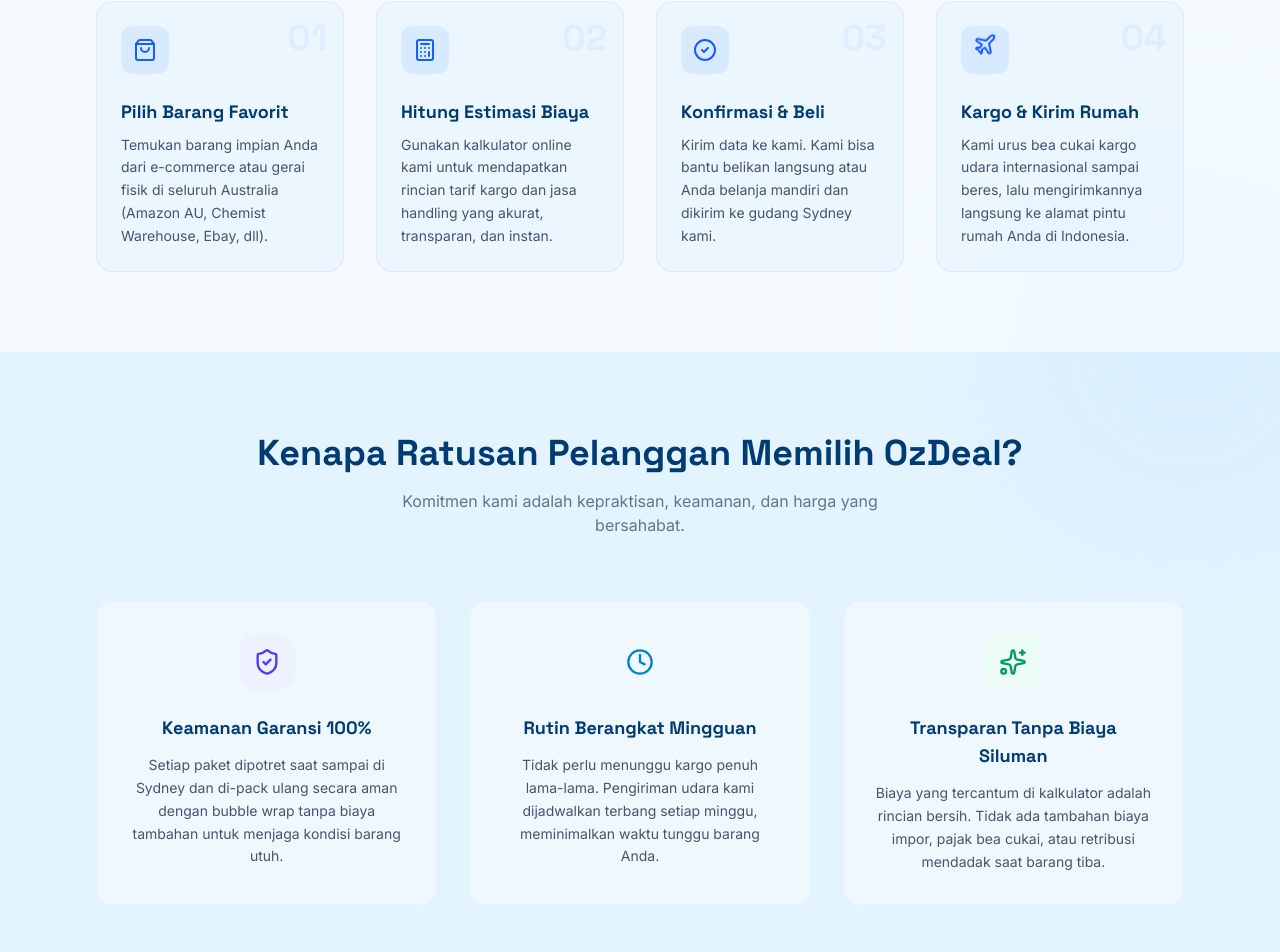
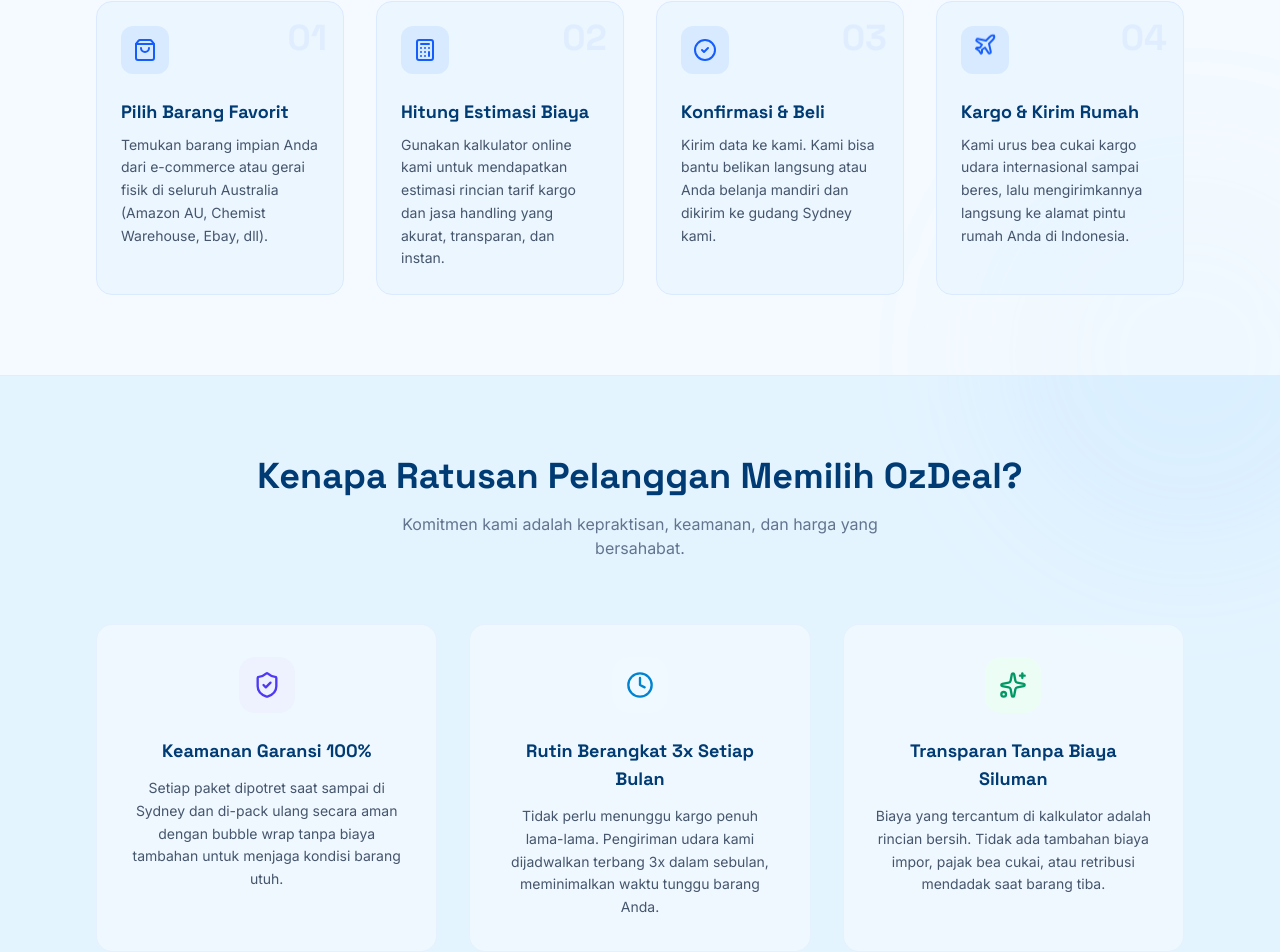
Before and after one commit to AndreHermanto/ozdeal-app, a React (Vite) app: page / in a window 1280 px wide. Shown: the part 1031-1983 px from the top of the page. Built offline with nearby package versions, Linux system fonts and the light colour scheme; no server answers.

Commit message:
docs: update service information and descriptions
Clarify shipping frequency to 3x per month and improve wording for the estimation calculator feature.

```diff
--- a/src/components/HomeView.tsx
+++ b/src/components/HomeView.tsx
@@ -199,7 +199,7 @@ export default function HomeView({ setView, faqRef }: HomeViewProps) {
                 Hitung Estimasi Biaya
               </h3>
               <p className="text-xs sm:text-sm text-slate-600 leading-relaxed">
-                Gunakan kalkulator online kami untuk mendapatkan rincian tarif kargo dan jasa handling yang akurat, transparan, dan instan.
+                Gunakan kalkulator online kami untuk mendapatkan estimasi rincian tarif kargo dan jasa handling yang akurat, transparan, dan instan.
               </p>
             </div>
 
@@ -264,9 +264,9 @@ export default function HomeView({ setView, faqRef }: HomeViewProps) {
             <div className="w-14 h-14 rounded-2xl bg-sky-50 flex items-center justify-center text-sky-600 mb-6">
               <Clock className="w-7 h-7" />
             </div>
-            <h3 className="font-display font-bold text-lg text-[#003b73] mb-3">Rutin Berangkat Mingguan</h3>
+            <h3 className="font-display font-bold text-lg text-[#003b73] mb-3">Rutin Berangkat 3x Setiap Bulan</h3>
             <p className="text-sm text-slate-600 leading-relaxed">
-              Tidak perlu menunggu kargo penuh lama-lama. Pengiriman udara kami dijadwalkan terbang setiap minggu, meminimalkan waktu tunggu barang Anda.
+              Tidak perlu menunggu kargo penuh lama-lama. Pengiriman udara kami dijadwalkan terbang 3x dalam sebulan, meminimalkan waktu tunggu barang Anda.
             </p>
           </div>
 
```
